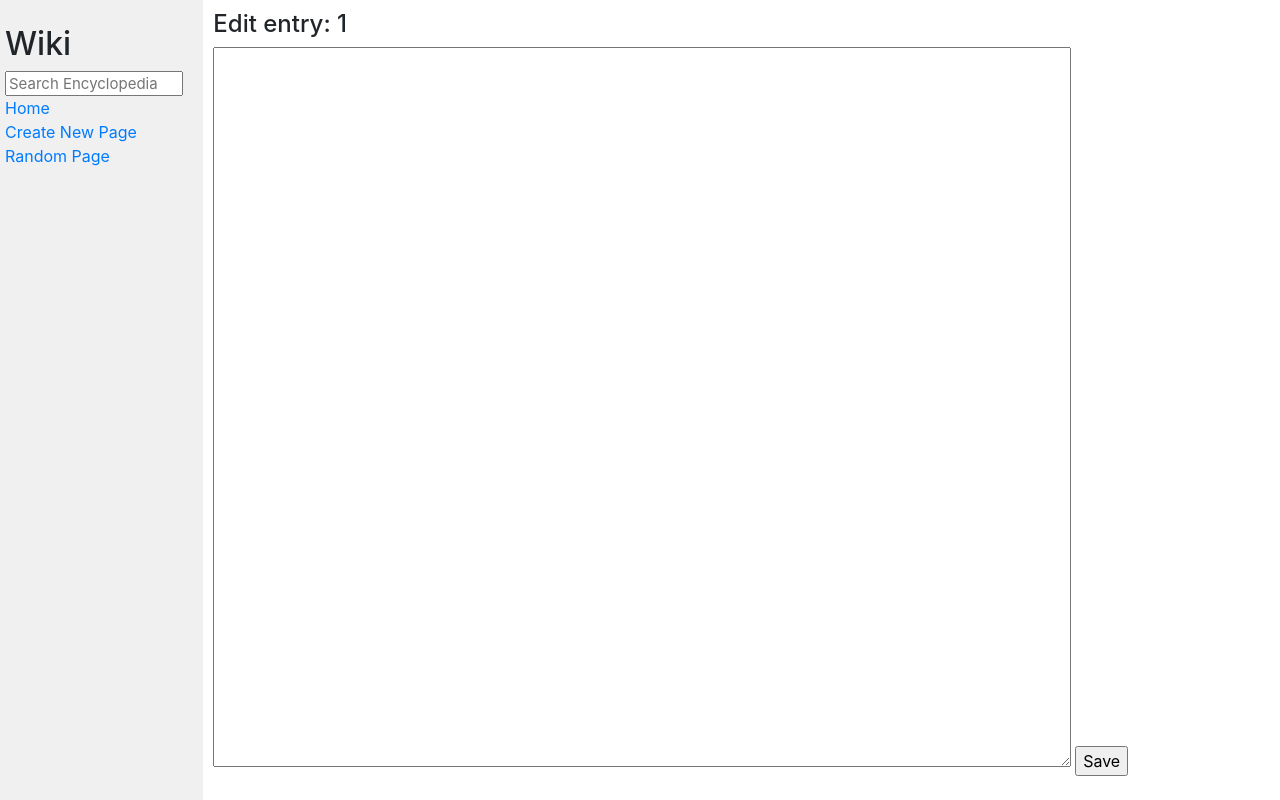
After one commit to dev20-prog/CS50W-project1, a Django app: page /wiki/1/edit in a window 1280 px wide. The commit adds this page. Run offline with Django 3.2, Linux system fonts and the light colour scheme; some libraries are stand-ins or nearby versions.

Commit message:
Final Commit

```diff
--- a/encyclopedia/static/encyclopedia/styles.css
+++ b/encyclopedia/static/encyclopedia/styles.css
@@ -15,6 +15,7 @@ h1 {
 textarea {
     height: 90vh;
     width: 80%;
+    overflow: scroll;
 }
 
 .main {
--- /dev/null
+++ b/encyclopedia/templates/encyclopedia/edit.html
@@ -0,0 +1,14 @@
+{% extends "encyclopedia/layout.html" %}
+
+{% block title %}
+   Edit - {{ title }}
+{% endblock %}
+
+{% block body %}
+    <h4>Edit entry: {{ title }}</h4>
+    <form action="{% url 'edit' title %}" method="post">
+        {% csrf_token %}
+        {{ form }}
+        <input type="submit" value="Save">
+    </form>
+{% endblock %}
--- a/encyclopedia/templates/encyclopedia/layout.html
+++ b/encyclopedia/templates/encyclopedia/layout.html
@@ -23,7 +23,7 @@
                     <a href="{% url 'newpage' %}">Create New Page</a>
                 </div>
                 <div>
-                    Random Page
+                    <a href="{% url 'random_entry' %}">Random Page</a>
                 </div>
                 {% block nav %}
                 {% endblock %}
--- a/encyclopedia/templates/encyclopedia/newpage.html
+++ b/encyclopedia/templates/encyclopedia/newpage.html
@@ -5,7 +5,7 @@
 {% endblock %}
 
 {% block body %}
-    <h3>Create a new Wiki Page</h3>
+    <h4>Create a new Wiki Page</h4>
     <p style="color:red">{{ message }}</p>
     <form action="{% url 'newpage' %}" method="post">
         {% csrf_token %}
--- a/encyclopedia/urls.py
+++ b/encyclopedia/urls.py
@@ -4,6 +4,8 @@ from . import views
 urlpatterns = [
     path("", views.index, name="index"),
     path("wiki/<str:title>", views.entry, name="entry"),
-    path("search", views.search, name="search"),
-    path("newpage", views.newpage, name="newpage")
+    path("search_results", views.search, name="search"),
+    path("newpage", views.newpage, name="newpage"),
+    path("wiki/<str:title>/edit", views.edit, name="edit"),
+    path("random_entry", views.random_entry, name="random_entry")
 ]
--- a/encyclopedia/views.py
+++ b/encyclopedia/views.py
@@ -4,6 +4,8 @@ from django.http import HttpResponseRedirect
 from django import forms
 from django.core.files.storage import default_storage
 from . import util
+import random
+import markdown2
 
 
 def index(request):
@@ -14,14 +16,14 @@ def index(request):
 
 def entry(request, title):
 
-    entry = util.get_entry(title)
+    entry = markdown2.markdown(util.get_entry(title))
     if entry == None:
         return render(request, "encyclopedia/entry.html", {
             "title": "Error",
             "entry": "Error 404: Requested page not found."
         })
     return render(request, "encyclopedia/entry.html", {
-        "title": title.capitalize(),
+        "title": title,
         "entry": entry
     })
 
@@ -52,34 +54,56 @@ def newpage(request):
 
     if request.method =="POST":
 
-        message = ""
-
         form = NewEntry(request.POST)
 
         if form.is_valid():
-
             title = form.cleaned_data["title"]
             content = form.cleaned_data["content"]
             filename = f"entries/{title}.md"
 
             if default_storage.exists(filename):
-                message = "Error: An entry by this title already exists."
                 return render(request, "encyclopedia/newpage.html", {
                     "form": form,
-                    "message": message
+                    "message": "Error: Entry not saved, an entry by this title already exists."
                 })
-
             util.save_entry(title, content)
             entry = util.get_entry(title)
-            return render(request, "encyclopedia/entry.html", {
-                "title": title,
-                "entry": entry
-            })
+            return redirect('entry', title=title)
 
         return render(request, "encyclopedia/newpage.html", {
-            "form": form
+            "form": form,
+            "message": "Form not valid."
         })
-
     return render(request, "encyclopedia/newpage.html", {
         "form": NewEntry()
     })
+
+class Edit(forms.Form):
+    edit_field = forms.CharField(label="",widget=forms.Textarea)
+
+def edit(request, title):
+    entry = util.get_entry(title)
+    form = Edit(initial={'edit_field': entry})
+
+    if request.method == "POST":
+        form = Edit(request.POST)
+
+        if form.is_valid():
+            new_entry = form.cleaned_data["edit_field"]
+            util.save_entry(title, new_entry)
+            return redirect('entry', title=title)
+
+        return render(request, "encyclopedia/edit.html", {
+            "title":title,
+            "form":form
+        })
+    return render(request, "encyclopedia/edit.html", {
+        "title": title,
+        "form": form
+    })
+
+def random_entry(request):
+    entries = util.list_entries()
+
+    title = random.choice(entries)
+    return redirect('entry', title=title)
```
Also changed, not shown: encyclopedia/templates/encyclopedia/entry.html (+6 -2 lines), entries/CSS.md (+6 -0 lines), entries/Django.md (line endings or trailing spaces).
